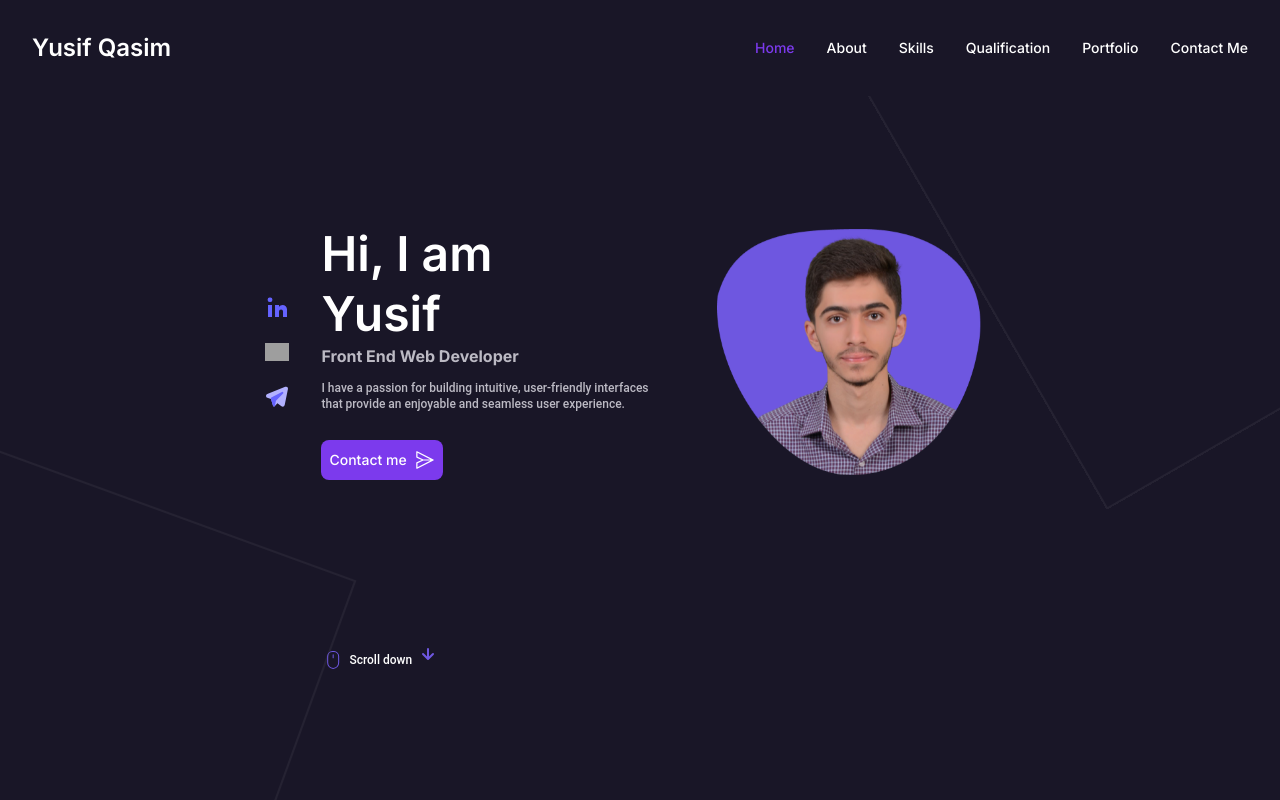
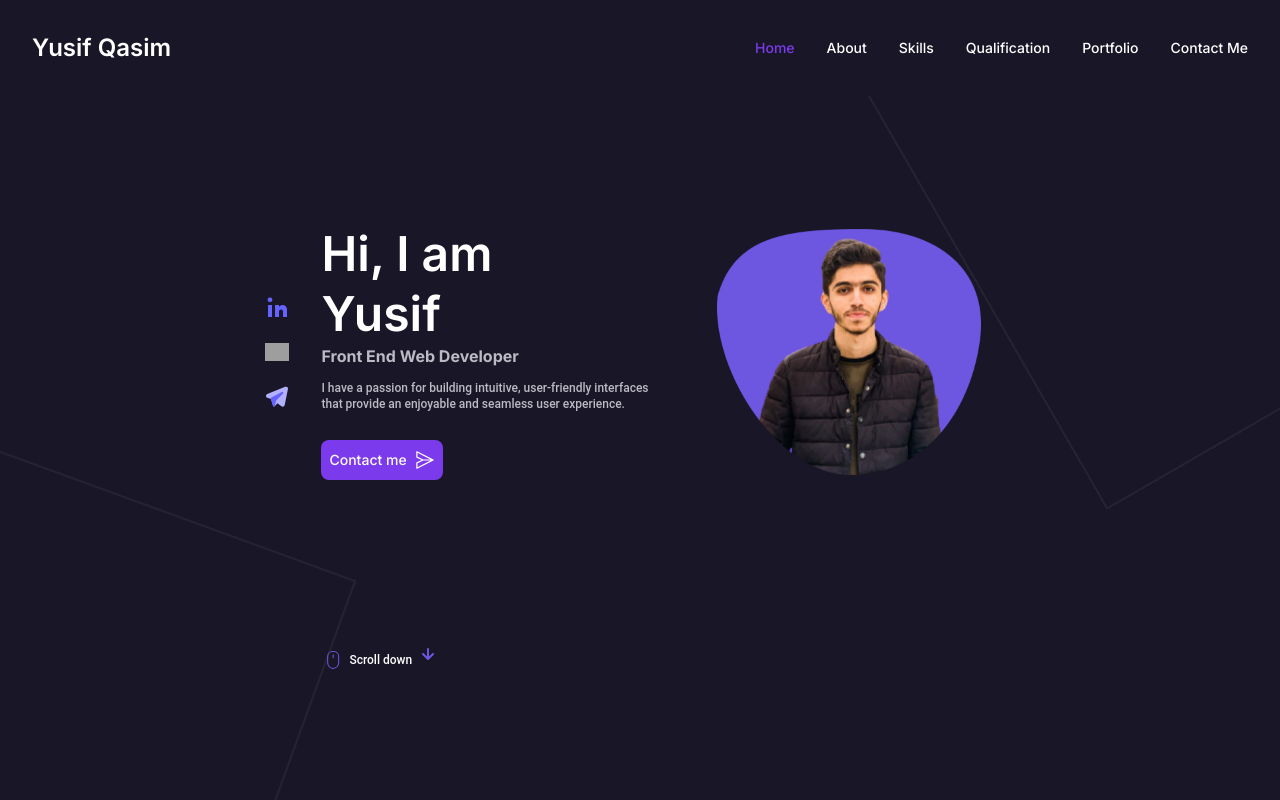
Before and after one commit to YousifQesim/portfolio, a Next.js app: page / in a window 1280 px wide. Shown: the top 800 px of the page. Built offline with nearby package versions, Linux system fonts and the light colour scheme; grey boxes are pictures that could not be loaded.

Commit message:
home page image update

```diff
--- a/src/components/Pages/Home.js
+++ b/src/components/Pages/Home.js
@@ -162,8 +162,7 @@ const Home = () => {
             className="relative w-full md:w-4/5 mx-auto"
           >
             <Image
-
-              src="/my.webp"
+              src="/my2.png"
               alt="Personal Image - Yusif Qasim"
               width={270}
               height={270}
--- a/src/components/ProjectCard.js
+++ b/src/components/ProjectCard.js
@@ -18,11 +18,13 @@ const ProjectCard = ({ project }) => {
         <Image
             src={project.image}
             alt={project.title}
+            layout="fill"
+            objectFit="cover"
             quality={100}
             loading="eager"
             priority={true}
-  layout="fill"
           />
+
           <div className="absolute inset-0 bg-black bg-opacity-60" />
         </div>
         <div className="p-4  ">
```
Also changed, not shown: public/my2.png (added). Lines whose indentation alone changed are shown as unchanged.
